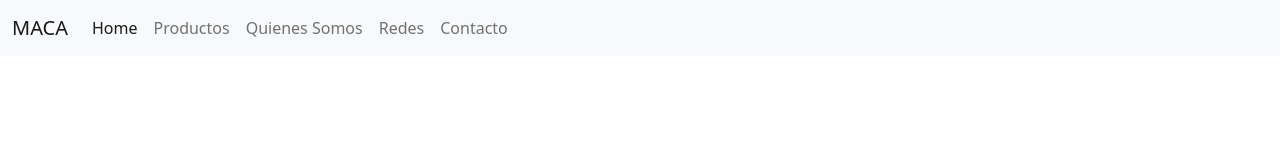
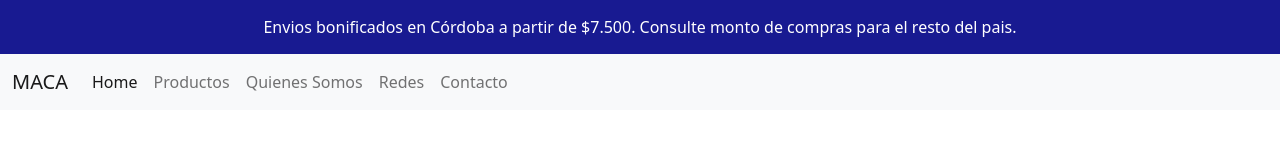
Before and after one commit to malcomcassano/maca, a plain HTML site: page contacto.html in a window 1280 px wide. Drawn offline with nearby package versions, Linux system fonts and the light colour scheme.

Commit message:
topcoment

```diff
--- a/contacto.html
+++ b/contacto.html
@@ -10,6 +10,13 @@
     <link rel="stylesheet" href="css/main.css">
 
 </head>
+
+  <body>
+
+    <div >
+        <p class="topcoment">Envios bonificados en Córdoba a partir de $7.500. Consulte monto de compras para el resto del pais.</p>
+    </div>
+
     <nav class="navbar navbar-expand-lg bg-light">
         <div class="container-fluid">
         <a class="navbar-brand" href="#">MACA</a>
@@ -28,7 +35,6 @@
         </div>
     </nav>
 
-  <body>
 
     <script src="https://cdn.jsdelivr.net/npm/bootstrap@5.2.2/dist/js/bootstrap.bundle.min.js" integrity="sha384-OERcA2EqjJCMA+/3y+gxIOqMEjwtxJY7qPCqsdltbNJuaOe923+mo//f6V8Qbsw3" crossorigin="anonymous"></script>
   </body>
--- a/css/main.css
+++ b/css/main.css
@@ -0,0 +1,11 @@
+
+.topcoment {
+    background-color: rgb(24, 26, 145);
+    color: rgb(255, 255, 255);
+    margin: auto;
+    display: flex;
+    align-items: center;
+    flex-direction: row;
+    justify-content: center;
+    padding: 15px;
+}
```
Also changed, not shown: index.html (+7 -1 lines), productos.html (+7 -1 lines), quienes-somos.html (+7 -1 lines), redes-maca.html (+7 -1 lines).
